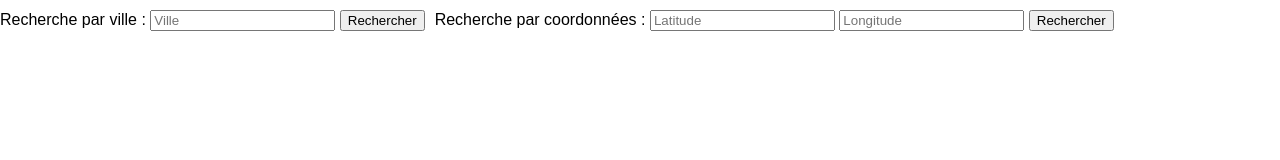
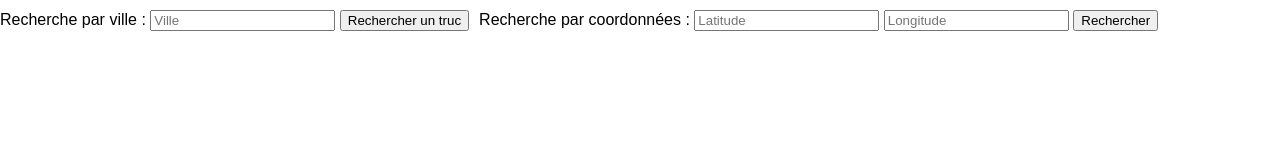
Before and after one commit to SylvainBrois/staticMeteo, a website: page src/index.html in a window 1280 px wide. Drawn offline with Linux system fonts and the light colour scheme.

Commit message:
modificiation html

```diff
--- a/src/index.html
+++ b/src/index.html
@@ -12,7 +12,7 @@
   <div class="ville">
     Recherche par ville :
     <input type="text" id="Ville" placeholder="Ville">
-    <button id="submitBtnCity">Rechercher</button>
+    <button id="submitBtnCity">Rechercher un truc</button>
   </div>
   <div class="coords">
     Recherche par coordonnées :
```
